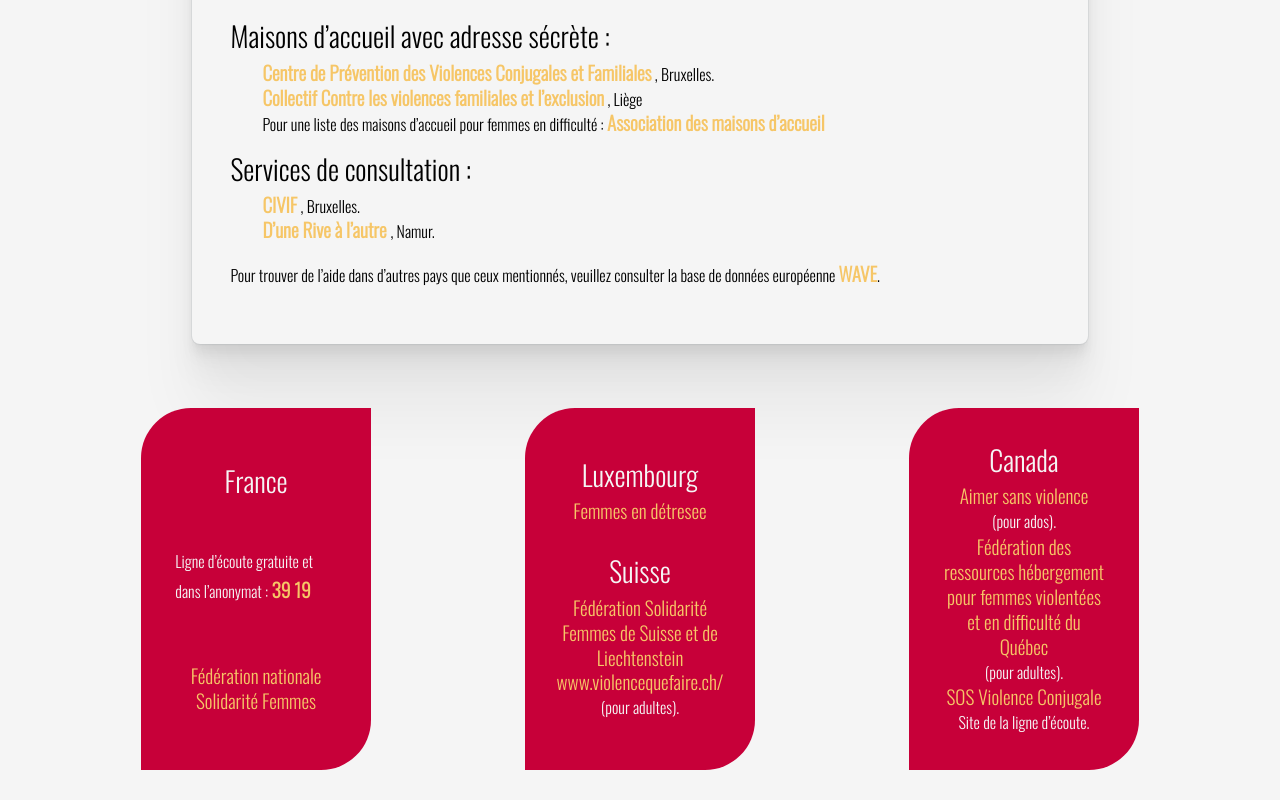
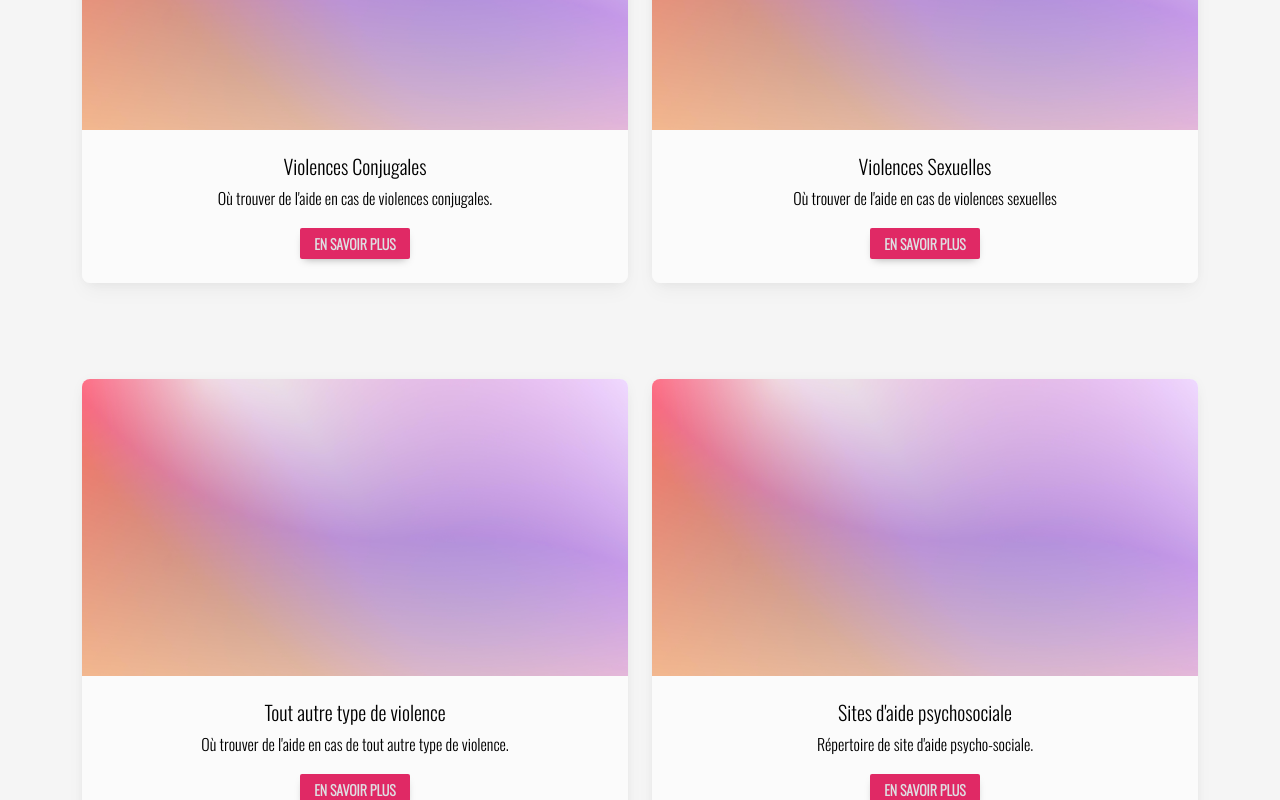
Before and after one commit to boruchowitchJ/garanceAsbl-REACT, a React (Create React App) app: page /TrouverAide in a window 1280 px wide. Shown: the part 360-1160 px from the top of the page. Built offline with nearby package versions, Linux system fonts and the light colour scheme.

Commit message:
TrouverAide_Ongoing

```diff
--- a/src/components/Trouverdelaide/TrouverAide.jsx
+++ b/src/components/Trouverdelaide/TrouverAide.jsx
@@ -1,16 +1,68 @@
+/* import ViolencesConjugales from "./ViolencesConjugales";
+import ViolencesSexuelles from "./ViolencesSexuelles";
+import AutresViolences from "./AutresTypesViolences";
+import AidePsychoSociale from "./AidePsychoSociale"; */
 
-import ViolencesConjugales from './ViolencesConjugales';
-import ViolencesSexuelles from './ViolencesSexuelles';
-import AutresViolences from "./AutresTypesViolences";
-import AidePsychoSociale from "./AidePsychoSociale";
+import ScrollAnimation from "react-animate-on-scroll";
+import TrouverAideCard from "./TrouverAideCard";
 
-import './Trouverdelaide.css';
+import "./Trouverdelaide.css";
 
+const TrouverAideTab = [
+  {
+    id: 1,
+    titre: "Violences Conjugales",
+    description: "Où trouver de l'aide en cas de violences conjugales.",
+    affiche: "../../assets/images/aidePsychoSociale.jpg",
+    lien: "/echappesbelles#echappe",
+  },
+  {
+    id: 2,
+    titre: "Violences Sexuelles",
+    description: "Où trouver de l'aide en cas de violences sexuelles",
+    affiche: "../../assets/images/aidePsychoSociale.jpg",
+    lien: "/GaranceFemme#femme",
+  },
+  {
+    id: 3,
+    titre: "Tout autre type de violence",
+    description: "Où trouver de l'aide en cas de tout autre type de violence.",
+    affiche: "../../assets/images/aidePsychoSociale.jpg",
+    lien: "/GaranceHomme#homme",
+  },
+  {
+    id: 4,
+    titre: "Sites d'aide psychosociale",
+    description: "Répertoire de site d'aide psycho-sociale.",
+    affiche: "../../assets/images/aidePsychoSociale.jpg",
+    lien: "/Garance55#55",
+  },
+];
 const TrouverAide = () => {
-
-    return(
-        <div className='container-trouver-aide' id='touverdelaide'>
+  return (
+    <div
+      className="container-trouver-aide"
+      id="touverdelaide"
+      style={{ paddingTop: "40%" }}
+    >
       <div>
+        <ScrollAnimation animateIn="fadeInLeft">
+          <div class="container" style={{ marginTop: "-30%", height: "auto" }}>
+            <div class="row">
+              {TrouverAideTab.map((p) => (
+                <TrouverAideCard
+                  key={p.id}
+                  titre={p.titre}
+                  description={p.description}
+                  affiche={p.affiche}
+                  lien={p.lien}
+                />
+              ))}
+            </div>
+          </div>
+        </ScrollAnimation>
+      </div>
+      {/* <div>
         <ViolencesConjugales />
       </div>
       <div>
@@ -21,11 +73,9 @@
       </div>
       <div>
         <AidePsychoSociale />
+      </div> */}
     </div>
-        </div>
-
-
-    )
+  );
 };
 
-export default TrouverAide ;
+export default TrouverAide;
--- /dev/null
+++ b/src/components/Trouverdelaide/TrouverAideCard.jsx
@@ -0,0 +1,45 @@
+import "mdb-react-ui-kit/dist/css/mdb.min.css";
+import "@fortawesome/fontawesome-free/css/all.min.css";
+import { HashLink } from "react-router-hash-link";
+
+const TrouverAideCard = (props) => {
+  const { titre, description, affiche, lien } = props;
+
+  return (
+    <section class="col-md-6 my-5">
+      <main>
+        <div>
+          <div
+            class="card text-center"
+            style={{
+              height: "450px",
+              background: "hsla(0, 0%, 100%, 0.55)",
+              backdropfilter: "blur(30px)",
+            }}
+          >
+            <div
+              class="bg-image hover-overlay ripple"
+              data-mdb-ripple-color="light"
+            >
+              <img src={affiche} class="img-fluid" />
+              <a href="#!">
+                <div
+                  class="mask"
+                  style={{ backgroundcolor: "rgba(251, 251, 251, 0.15)" }}
+                ></div>
+              </a>
+            </div>
+            <div class="card-body">
+              <h5 class="card-title">{titre}</h5>
+              <p class="card-text">{description}</p>
+              <HashLink to={lien} class="btn link">
+                En savoir plus
+              </HashLink>
+            </div>
+          </div>
+        </div>
+      </main>
+    </section>
+  );
+};
+export default TrouverAideCard;
```
Also changed, not shown: public/assets/images/aidePsychoSociale.jpg (added), public/assets/images/violencesConjugales.jpg (added). Lines whose indentation alone changed are shown as unchanged.
